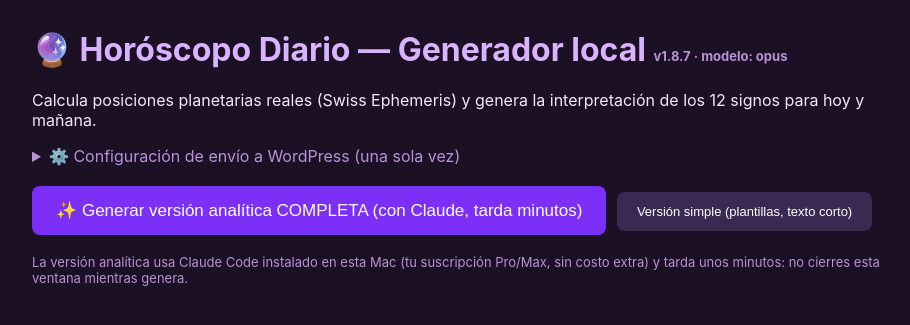
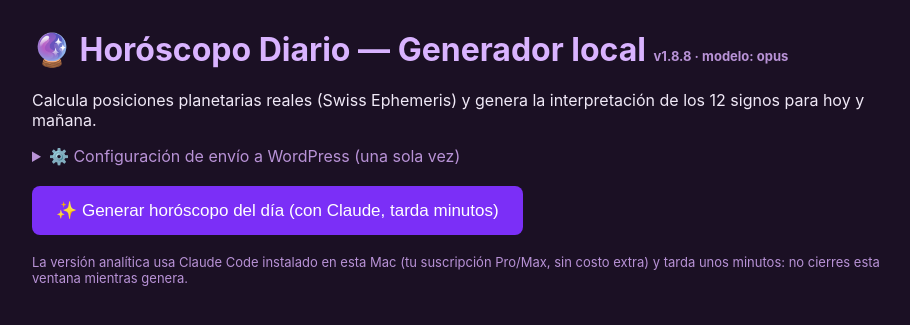
Before and after one commit to DurvalMunozCodazzi/clase6, a Flask app: page / in a window 1280 px wide. Shown: the top 325 px of the page, without its empty margins (158-1068 px from the left). Run offline with Flask 3, Linux system fonts and the light colour scheme.

Commit message:
Remove the simple-template mode button from the horoscope UI
Per the user's request, the quick template-based mode is gone from the
interface, leaving a single unambiguous generate button for the
Claude-written version. (Note: the simple mode never consumed tokens —
it was local templates — but it was the source of repeated mode
confusion and is unused now.) The /generar endpoint and CLI script
remain available for anyone who wants the template version explicitly.

```diff
--- a/horoscopo-diario/analitico.py
+++ b/horoscopo-diario/analitico.py
@@ -16,7 +16,7 @@ from interpretar import (
     RULER, RULER_TRADICIONAL, _casa, _aspectos_de, _texto_aspecto,
 )
 
-VERSION = "1.8.7"
+VERSION = "1.8.8"
 
 CLAUDE_PATH = "/Users/edgardomunozcodazzi/Downloads/node-v24.14.1-darwin-x64/bin/claude"
 CLAUDE_MODEL = "opus"  # fijo a propósito: si no se especifica, Claude Code usa el default
--- a/horoscopo-diario/templates/index.html
+++ b/horoscopo-diario/templates/index.html
@@ -36,8 +36,7 @@
     <button id="guardarConfigBtn" style="margin-left:10px;">Guardar</button>
   </details>
 
-  <button id="generarIaBtn" style="font-size:17px;padding:14px 24px;">✨ Generar versión analítica COMPLETA (con Claude, tarda minutos)</button>
-  <button id="generarBtn" style="background:#3a2a52;font-size:13px;">Versión simple (plantillas, texto corto)</button>
+  <button id="generarIaBtn" style="font-size:17px;padding:14px 24px;">✨ Generar horóscopo del día (con Claude, tarda minutos)</button>
   <button id="copyJsonBtn" class="oculto">Copiar JSON para WordPress</button>
   <button id="enviarWpBtn" class="oculto">🚀 Enviar directo a WordPress</button>
   <p style="font-size:13px;color:#b892d6;">La versión analítica usa Claude Code instalado en esta Mac (tu suscripción Pro/Max, sin costo extra) y tarda unos minutos: no cierres esta ventana mientras genera.</p>
@@ -62,7 +61,6 @@
   </div>
 
 <script>
-const generarBtn = document.getElementById('generarBtn');
 const generarIaBtn = document.getElementById('generarIaBtn');
 const copyJsonBtn = document.getElementById('copyJsonBtn');
 const enviarWpBtn = document.getElementById('enviarWpBtn');
@@ -134,7 +132,6 @@ function renderHoroscopoTexto(texto) {
 
 async function generarHoroscopo(endpoint) {
   endpointActual = endpoint;
-  generarBtn.disabled = true;
   generarIaBtn.disabled = true;
   statusDiv.textContent = endpoint === '/generar_analitico'
     ? 'Consultando a Claude para cada signo (esto puede tardar varios minutos, no cierres la ventana)...'
@@ -170,12 +167,10 @@ async function generarHoroscopo(endpoint) {
   } catch (err) {
     statusDiv.textContent = 'Error: ' + err.message;
   } finally {
-    generarBtn.disabled = false;
     generarIaBtn.disabled = false;
   }
 }
 
-generarBtn.addEventListener('click', () => generarHoroscopo('/generar'));
 generarIaBtn.addEventListener('click', () => generarHoroscopo('/generar_analitico'));
 
 copyJsonBtn.addEventListener('click', async () => {
```
